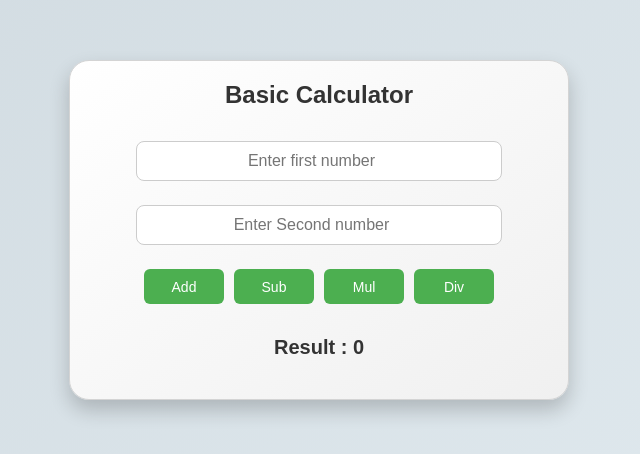
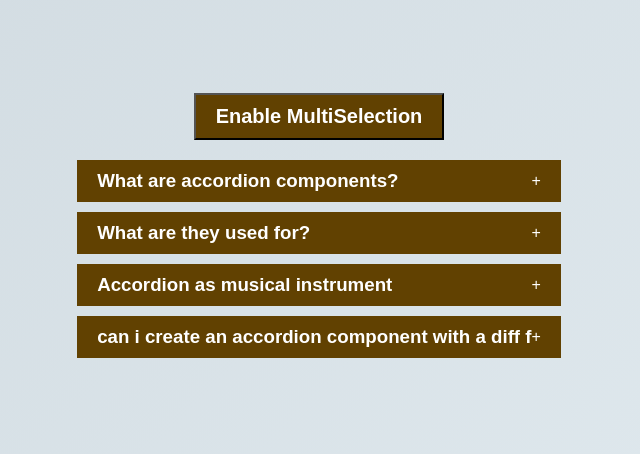
Before and after one commit to ajayverma2611/React-30-Project-Challenge, a React (Create React App) app: page / in a window 1280 px wide. Shown: the part 170-624 px from the top of the page, without its empty margins (321-961 px from the left). Built offline with nearby package versions, Linux system fonts and the light colour scheme.

Commit message:
added my project 2 with accordian component

```diff
--- a/src/App.js
+++ b/src/App.js
@@ -1,14 +1,17 @@
 import logo from './logo.svg';
 import './App.css';
-
-import Calculator from './Project_1_BasicCalculator';
+// import './components/Project_2_Accordian/index.jsx'
+// import './components/Project_1_BasicCalculator/index.jsx'
+import Calculator from './components/Project_1_BasicCalculator/index.jsx';
+import Accordian from './components/Project_2_Accordian/index.jsx';
 function App() {
   return (
     <div className="App">
 
+        {/* {<Calculator />} */}
 
-        {/* {calculator componennt} */}
-        {<Calculator />}
+        {<Accordian />}
+
     </div>
   );
 }
--- /dev/null
+++ b/src/components/Project_2_Accordian/data.js
@@ -0,0 +1,29 @@
+const data =[
+    {
+        id : '1',
+        question: "What are accordion components?",
+        answer:
+        "Accordiom components are use interface elements used for organ "
+    },
+    {
+        id : '2',
+        question: "What are they used for?",
+        answer:
+            "They are commonly emplooyed in various contexts , including FAQS,"
+    },
+    {
+        id : '3',
+        question: "Accordion as musical instrument",
+        answer:
+            "The Accordion is a musical instrument with a keyboard ans bello"
+    },
+    {
+        id : '4',
+        question: "can i create an accordion component with a diff f",
+        answer:
+            "Yess ofcoures  it easy"
+    }
+
+];
+
+export default  data;
--- /dev/null
+++ b/src/components/Project_2_Accordian/index.jsx
@@ -0,0 +1,66 @@
+
+
+// single Accordion
+//Multiple Accordion
+import {useState} from "react";
+import data from "./data";
+import "./style.css";
+export default function Accordian(){
+    const[selected , setSelected]=useState(null);
+    const[enableMultiSelection , setEnableMultiSelection]=useState(false);
+    const[multiple , setMultiple]=useState([]);
+
+    function handleSingleSelection(getContentId){
+        setSelected(getContentId === selected ? null : getContentId);
+    }
+
+    function handleMultipleSelection(getContentId){
+        let cpyMultiple=[...multiple];
+        const findIndexOfCurrentId=cpyMultiple.indexOf(getContentId);
+
+        console.log(findIndexOfCurrentId);
+        if(findIndexOfCurrentId === -1)cpyMultiple.push(getContentId);
+        else cpyMultiple.splice(findIndexOfCurrentId,1);
+
+        setMultiple(cpyMultiple);
+    }
+
+    console.log(selected,multiple);
+
+    return <div className="wrapper">
+        <button onClick={()=>setEnableMultiSelection(!enableMultiSelection)}>Enable MultiSelection</button>
+        <div className="accordian">
+            {
+                data && data.length > 0 ?
+
+                    data.map(dataItem=> <div className={"item"}>
+
+                        <div  onClick={enableMultiSelection
+                            ?()=> handleMultipleSelection(dataItem.id)
+                            : ()=>{handleSingleSelection(dataItem.id)}} className={"title"}>
+                            <h3>{dataItem.question}</h3>
+                            <span>+</span>
+                        </div>
+
+                        {enableMultiSelection
+                            ?multiple.indexOf(dataItem.id)!== -1 &&(
+                                <div className={"content"}>{dataItem.answer}</div>
+                            )
+                            :selected===dataItem.id &&(
+                             <div className={"content"}>{dataItem.answer}</div>
+                            )
+
+                        }
+                        {
+                            // selected===dataItem.id ?
+                            //     <div className={"content"}>{dataItem.answer}</div>
+                            //
+                            //     :null
+                        }
+                        </div>)
+
+                    : <div>Node data found !</div>
+            }
+        </div>
+    </div>
+}
--- /dev/null
+++ b/src/components/Project_2_Accordian/style.css
@@ -0,0 +1,40 @@
+.wrapper{
+    display:flex;
+    height: 100vh;
+    width: 100vw;
+    justify-content: center;
+    align-items: center;
+    flex-direction: column;
+    gap:20px
+}
+.wrapper button{
+    padding: 10px 20px;
+    background: #614101;
+    color: white;
+    font-weight: bold;
+    font-size: 20px;
+    cursor: pointer;
+}
+
+.according{
+    width: 500px;
+}
+
+.item{
+    background: #614101;
+    margin-bottom: 10px;
+    padding: 10px 20px;
+}
+
+.title{
+    color: #ffffff;
+    display: flex;
+    justify-content: space-between;
+    align-items: center;
+    cursor: pointer;
+}
+
+.content {
+    color: #ffffff ;
+    height: auto;
+}
```
Also changed, not shown: src/components/Project_1_BasicCalculator/index.jsx (renamed from src/Project_1_BasicCalculator/index.jsx), src/components/Project_1_BasicCalculator/style.css (renamed from src/Project_1_BasicCalculator/style.css).
